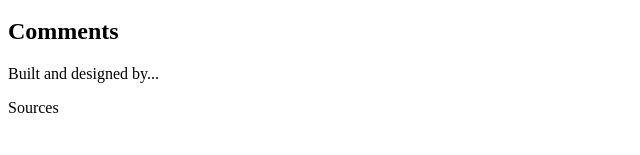
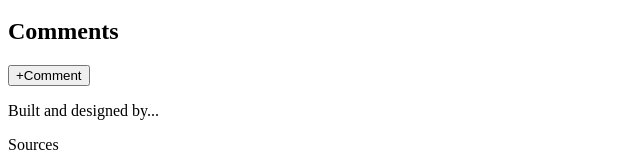
Before and after one commit to olsenjames1116/social-networking-app, a React (Create React App) app: page /1 in a window 1280 px wide. Shown: the part 389-544 px from the top of the page, without its empty margins (0-640 px from the left). Built offline with nearby package versions, Linux system fonts and the light colour scheme; no server answers.

Commit message:
Create new comment button

```diff
--- a/src/components/content/moviePage/comments/Comments.js
+++ b/src/components/content/moviePage/comments/Comments.js
@@ -1,9 +1,11 @@
 import React from 'react';
+import NewCommentButton from './NewCommentButton';
 
 export default function Comments() {
   return (
     <div className="comments">
       <h2>Comments</h2>
+      <NewCommentButton />
     </div>
   );
 }
--- /dev/null
+++ b/src/components/content/moviePage/comments/NewCommentButton.js
@@ -0,0 +1,5 @@
+import React from 'react';
+
+export default function NewCommentButton() {
+  return <button>+Comment</button>;
+}
```
